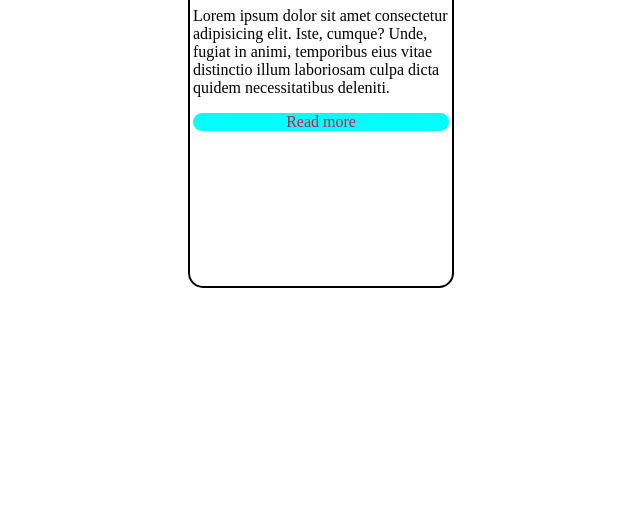
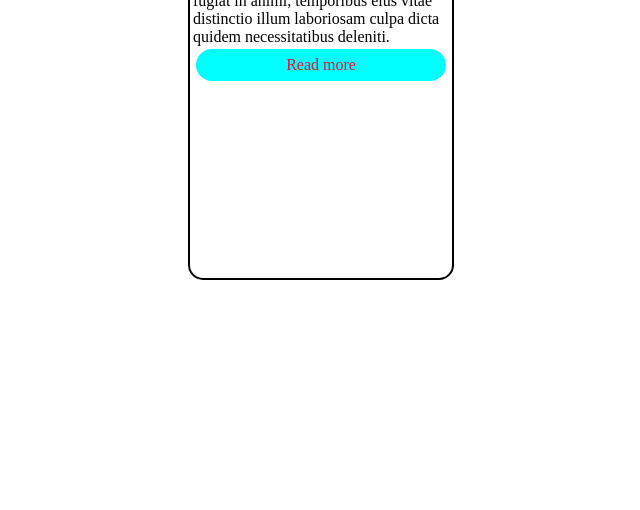
Before and after one commit to riyajasm/Riya-Jasmine, a plain HTML site: page challenge3.html in a window 1280 px wide. Shown: the part 290-800 px from the top of the page, without its empty margins (319-959 px from the left). Drawn offline with Linux system fonts and the light colour scheme.

Commit message:
challenge 3

```diff
--- a/challenge3.html
+++ b/challenge3.html
@@ -5,6 +5,8 @@
     <meta name="viewport" content="width=device-width, initial-scale=1.0">
     <title>challenge 3</title>
     <style>
+        *{margin: 0;
+        padding: 0;}
         .p{
             border:2px solid black;
             /* margin: center; */
@@ -38,12 +40,19 @@
             padding: 0px;;
 
         }
+        .priya{
+            margin: 3px;
+            padding: 7px 3px;
+        }
         .r3{
             text-align: center;
             border-radius:20px;
             background-color: aqua;
             color: crimson;
             /* width:15vw; */
+            padding: 7px 7px;
+            /* margin-bottom: 3px; */
+            margin-top: 3px;
 
         }
 
@@ -56,7 +65,7 @@
    <span class="riya r2">Lake </span>
    <h1>About lake:</h1>
    <p>Lorem ipsum dolor sit amet consectetur adipisicing elit. Iste, cumque? Unde, fugiat in animi, temporibus eius vitae distinctio illum laboriosam culpa dicta quidem necessitatibus deleniti.</p>
-   <div class="riya r3">Read more</div>
+   <div class="priya r3">Read more</div>
 </div>
 </body>
 </html>
```
